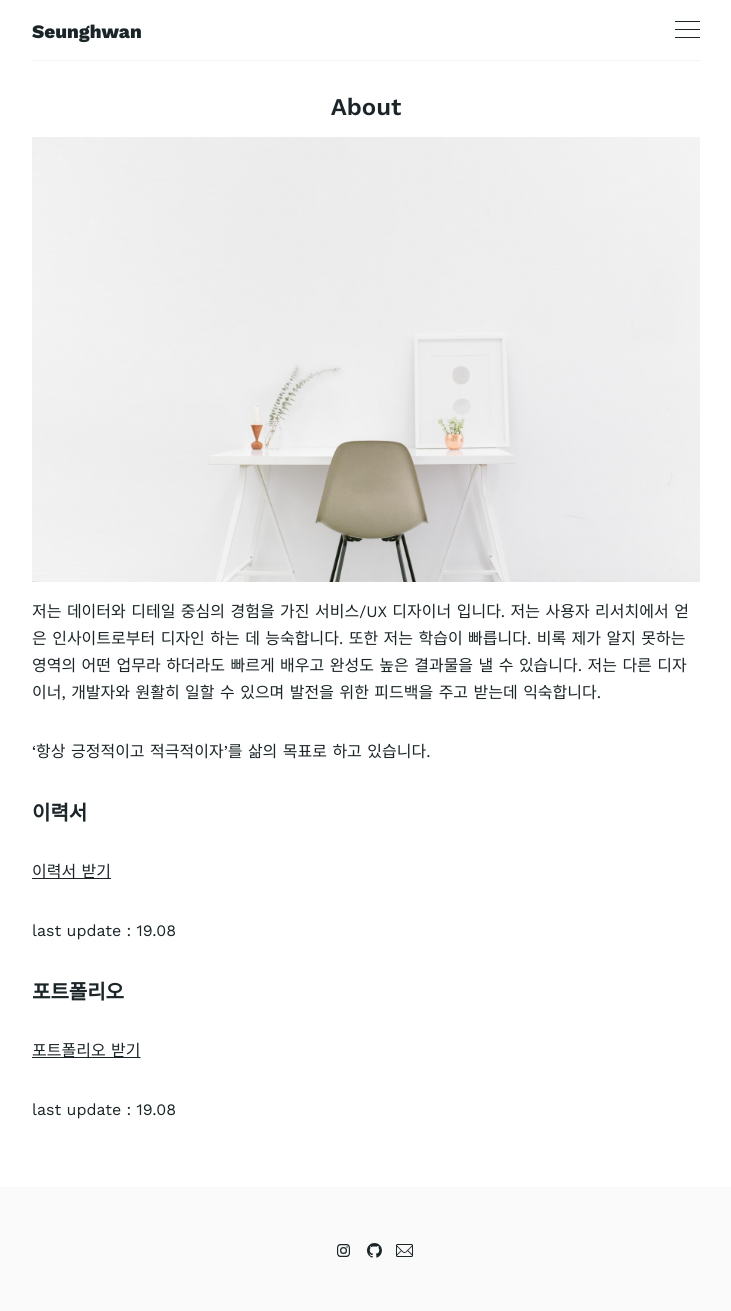
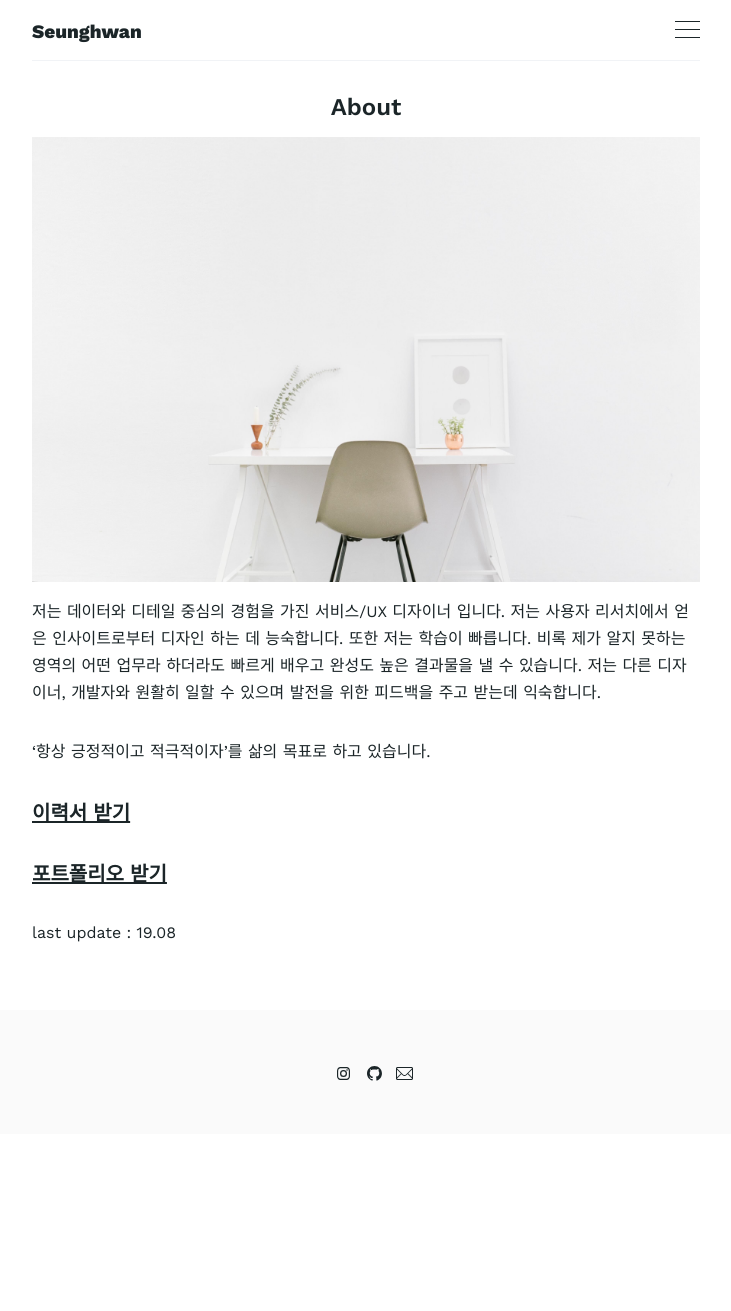
Before and after one commit to tjrichard/tjrichard.github.io, a Jekyll site: the page built from _pages/about.md, in a window 1280 px wide. Shown: the whole page, without its empty margins (274-1005 px from the left). Built offline with Jekyll 4.4.1, drawn with Linux system fonts in a browser that asks for light colours; after the commit the page ends 1134 px from its top, so only the background shows below that.

Commit message:
Update about.md

```diff
--- a/_pages/about.md
+++ b/_pages/about.md
@@ -8,12 +8,8 @@ image: '/images/pages/about.jpeg'
 
 '항상 긍정적이고 적극적이자'를 삶의 목표로 하고 있습니다.
 
-#### 이력서
-[이력서 받기](/assets/Resume_Seunghwan_1908.pdf)
+#### [이력서 받기](/assets/Resume_Seunghwan_1908.pdf)
+
+#### [포트폴리오 받기](/assets/Portfolio_Seunghwan_1906.pdf)
 
 last update : 19.08
-
-#### 포트폴리오
-[포트폴리오 받기](/assets/Portfolio_Seunghwan_1906.pdf)
-
-last update : 19.08
```
